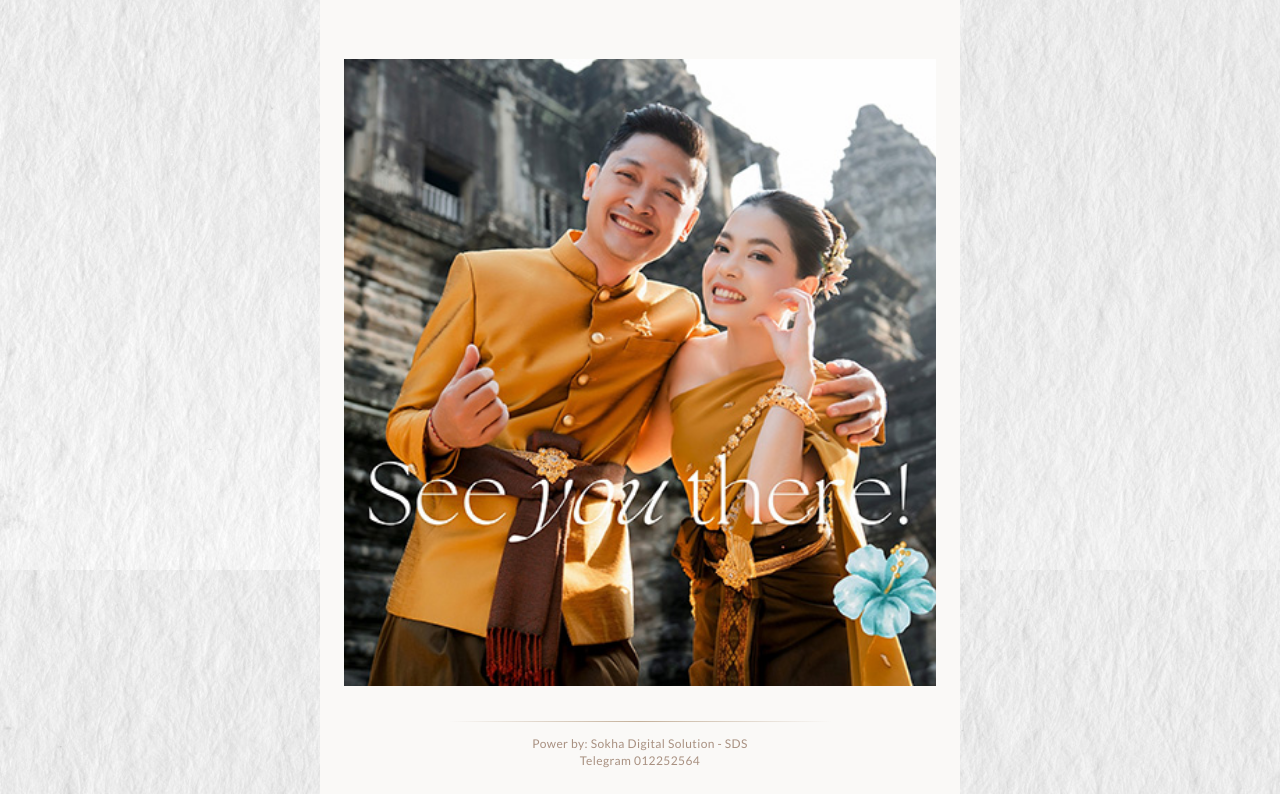
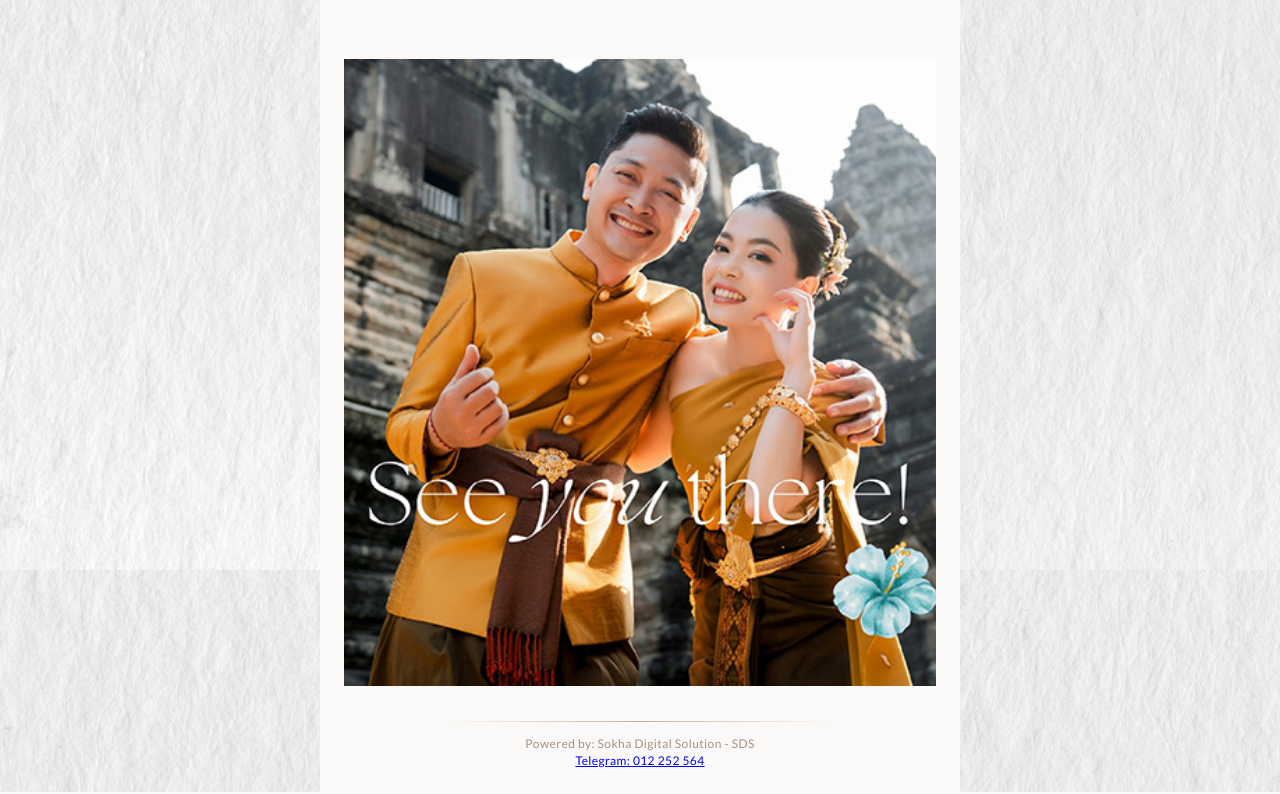
Before and after one commit to meassokha/e-invitation, a React (Vite) app: page /invite in a window 1280 px wide. Shown: the part 6095-6889 px from the top of the page. Built offline with nearby package versions, Linux system fonts and the light colour scheme.

Commit message:
update CTA

```diff
--- a/src/pages/InvitePage.jsx
+++ b/src/pages/InvitePage.jsx
@@ -399,8 +399,8 @@ export default function InvitePage() {
         {/* Footer 2 */}
         <div className={styles.footer2Divider} />
         <footer className={styles.footer2}>
-          <p>Power by: Sokha Digital Solution - SDS</p>
-          <p>Telegram 012252564</p>
+          <p>Powered by: Sokha Digital Solution - SDS</p>
+          <a href="https://t.me/sokha_meas">Telegram: 012 252 564</a>
         </footer>
       </div>
 
```
Also changed, not shown: 1 other file (tests, documents, lock files or other folders).
